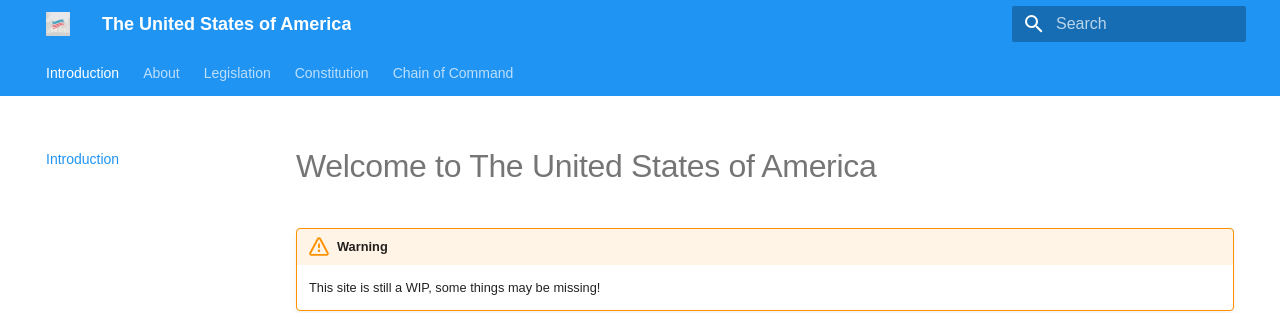
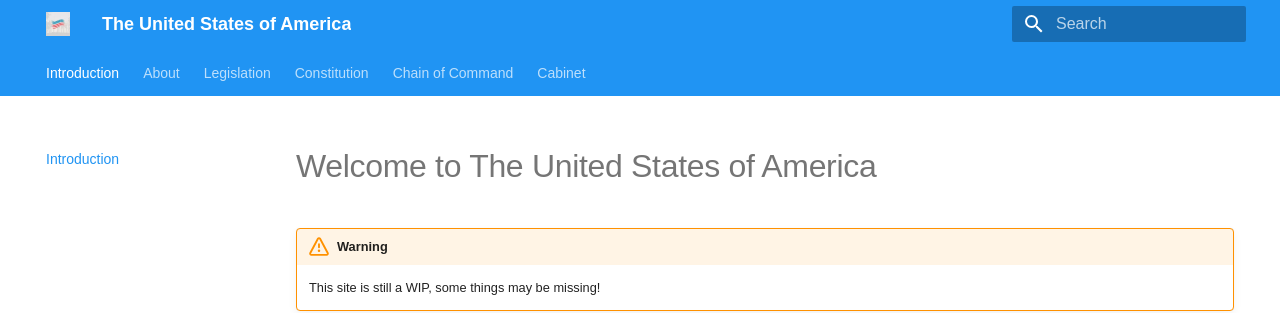
Before and after one commit to United-States-of-America-RBLX/usa, an MkDocs documentation site: the page built from docs/index.md, in a window 1280 px wide. Shown: the top 313 px of the page. Built offline with MkDocs 1.6.1 and Material for MkDocs 9.7.7, drawn with Linux system fonts in a browser that asks for light colours; some web fonts are replaced.

Commit message:
Version 1.2.0

```diff
--- a/mkdocs.yml
+++ b/mkdocs.yml
@@ -44,6 +44,7 @@ nav:
     - Legislation: "legislation.md"
     - Constitution: "constitution.md"
     - Chain of Command: "chainofcommand.md"
+    - Cabinet: "cabinet.md"
 markdown_extensions:
   - attr_list
   - pymdownx.emoji:
@@ -52,5 +53,6 @@ markdown_extensions:
   - admonition
   - pymdownx.details
   - pymdownx.superfences
+  - md_in_html
 copyright:  |
     &copy; 2023 <a href="https://github.com/FlyAvalan" target="_blank" rel="noopener">FlyAvalan</a>
```
Also changed, not shown: docs/assets/soon.jpg (added), docs/index.md (line endings or trailing spaces).
